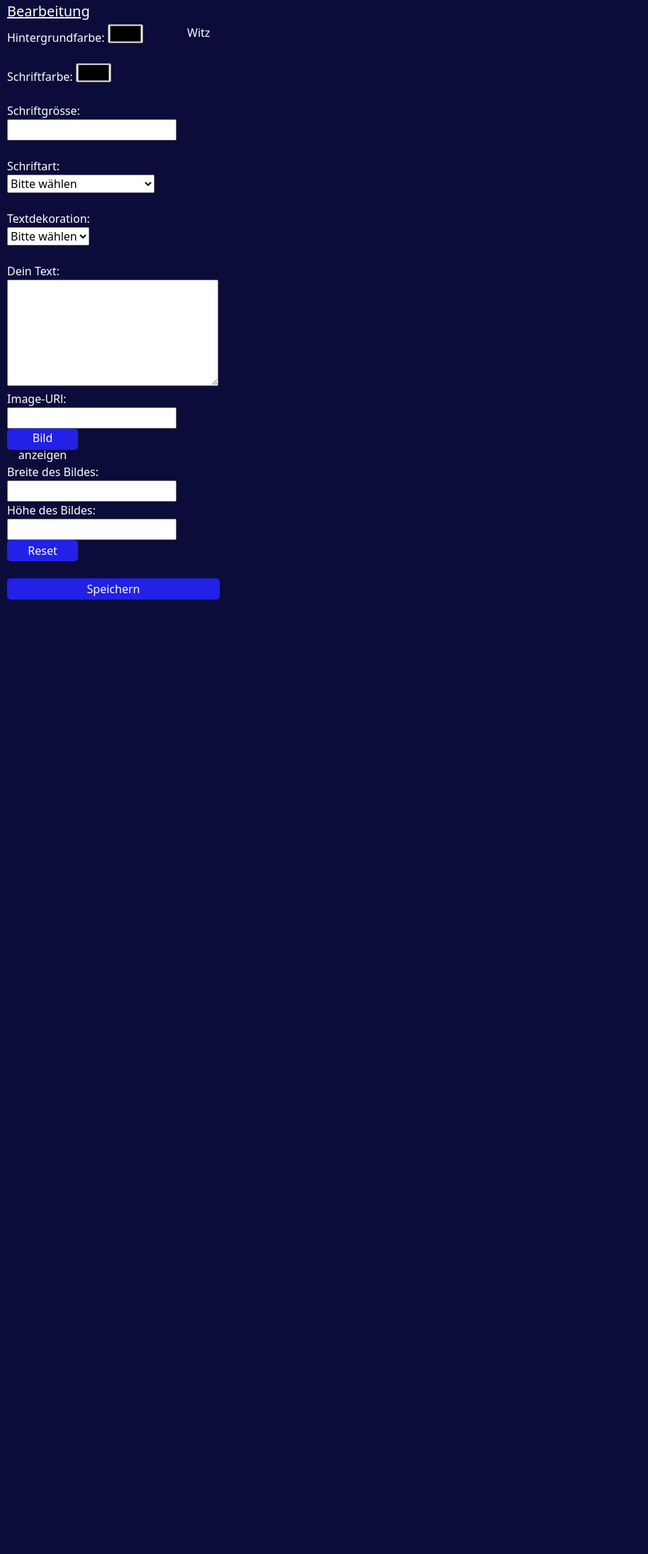
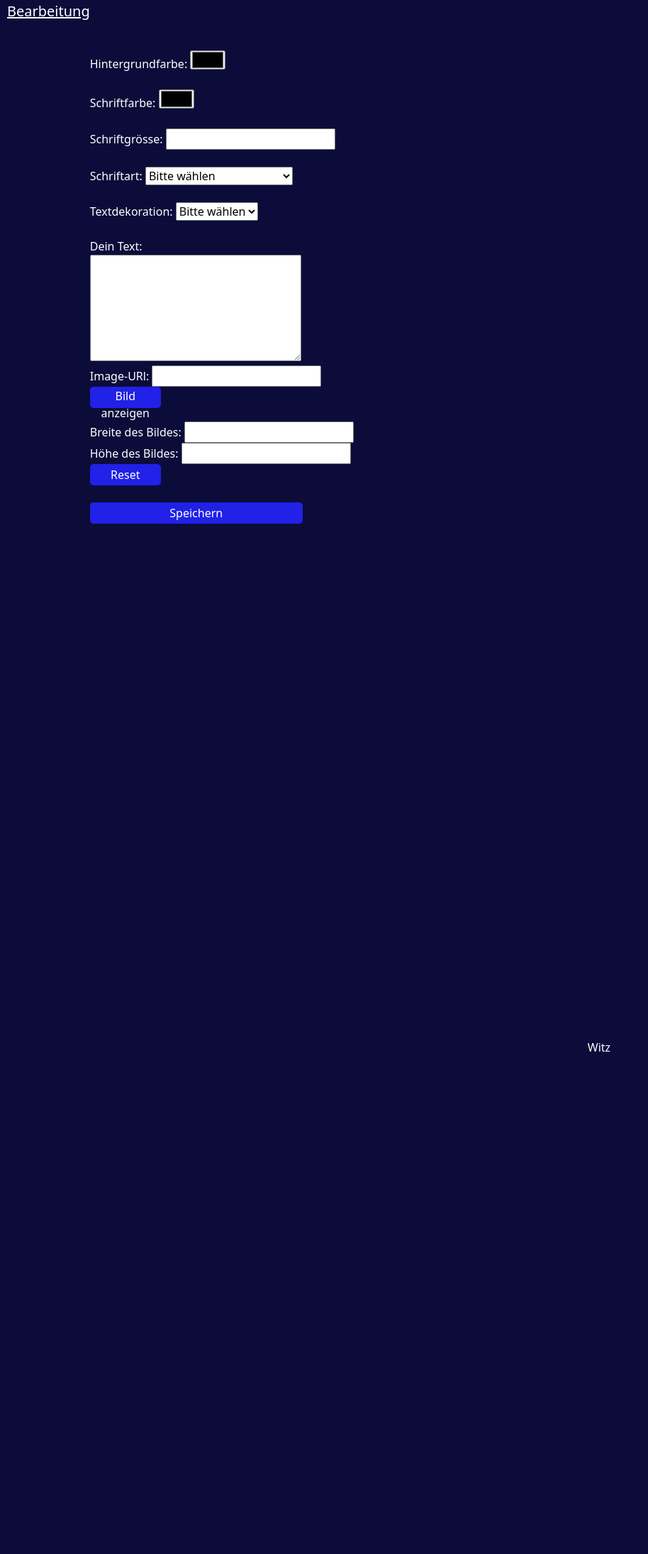
Before and after one commit to lucydu892/writing_lucy, a PHP site: page /writing_lucy/ in a window 1280 px wide. Shown: the part 56-2246 px from the top of the page at 71% size, without its empty margins (0-914 px from the left). Before the commit the page ends 901 px from the top, so only its background shows below. Run offline with PHP 8.4, Linux system fonts and the light colour scheme; the visitor is signed in with stand-in values (Sample User, id 1).

Commit message:
grid auf flexbox geändert

```diff
--- a/css/header.css
+++ b/css/header.css
@@ -1,12 +1,12 @@
 #navbar{
     text-size-adjust: 5px;
-    background-color:rgb(21, 255, 0);
+  }
+  header {
+    position: fixed;
   }
   h1 {
+    margin-top: 60px;
     font-size: 20px;
     text-decoration: underline;
     color: white;
-    display: grid;
-    grid-row: 2;
-    grid-column: 1;
   }
--- a/css/home.css
+++ b/css/home.css
@@ -1,8 +1,6 @@
 body {
-  display: grid;
-  grid-template-columns: 40% 60%;
-  grid-template-rows: 60px 50px auto 50px;
   background-color: rgb(12, 12, 58);
+  display: flex;
   color: white;
   margin-left: 10px;
 }
@@ -11,21 +9,16 @@ button {
   width: 60px;
 }
 
-
-div > .editor {
-  display: grid;
-  grid-row: 3;
-
-}
 main {
-  grid-row: 3;
-  grid-column: 1;
+  flex-direction: columm;
+  justify-content: flex-end;
 }
 
-#output {
-  grid-row: 3;
-  grid-column: 2;
-}
+
 .saveData > button{
   width: 300px;
 }
+#output {
+  margin: 70%;
+  padding: 50%;
+}
--- a/css/post.css
+++ b/css/post.css
@@ -1,11 +1,12 @@
 body {
-    grid-template-rows: 60px 30px, auto;
-    grid-template-columns: 20% auto 20%;
+    display: flex;
 }
-.card{
-    display: grid;
-    grid-row: 3/3;
-    grid-column:2/2;
+main{
+    justify-content: center;
+    margin-top: 10%;
+    align-items: center;
+    width: 50%;
+    height: 70%;
 }
 .card-header {
     margin-bottom: 50px;
--- a/css/register.css
+++ b/css/register.css
@@ -1,19 +1,12 @@
-body {
-    grid-template-columns: 20% 80%;
-    grid-template-rows: 60px 30px  auto auto;
-}
+
 form {
-    grid-row: 4;
-    grid-column: 2;
+
     padding-right: 50px;
 }
 form a {
     text-decoration: none;
 }
-ul {
-    grid-row: 3;
-    grid-column: 2;
-}
+
 button {
     width: 100px;
     height: 30px;
--- a/js/home.js
+++ b/js/home.js
@@ -9,6 +9,7 @@ document.getElementById("resetBtn").addEventListener("click", resetPersonalizati
 document.getElementById("imageWidth").addEventListener("input", changeImageSize);
 document.getElementById("imageHeight").addEventListener("input", changeImageSize);
 document.getElementById("joke-container").addEventListener("load", importJoke);
+document.getElementById("imageBtn").addEventListener("click", importImageFromComputer)
 
 }
 function innerText(e) {
@@ -90,7 +91,7 @@ async function importJoke() {
 importJoke();
 setInterval(importJoke,60000)
 
-/*function importImageFromComputer () {
+function importImageFromComputer () {
     const input = document.querySelector('#imageLink');
     const image = document.querySelector('.image');
     input.addEventListener('change', e => {
@@ -105,4 +106,4 @@ setInterval(importJoke,60000)
             fileReader.readAsDataURL(file);
         }
     });
-   }*/
+   }
--- a/models/home_model.php
+++ b/models/home_model.php
@@ -16,9 +16,12 @@
             $imageWidth =$_POST['imageWidth'] ?? '';
             $imageHeight =$_POST['imageHeight'] ?? '';
             $time = date("Y-m-d H:i:s");
+            $joke = $_POST['joke'] ?? '';
             $userId = ($_SESSION['userName']);
 
-            $stmt = $dbCon->prepare('INSERT INTO document (userId, text, image ,bgColor, fontColor, fontSize, fontFamily, fontDeco, imageWidth, imageHeight, time) VALUES (:userId, :text, :image, :bgColor, :fontColor, :fontSize, :fontFamily, :fontDeco, :imageWidth, :imageHeight, :time)');
+            $stmt = $dbCon->prepare('INSERT INTO document
+            (userId, text, image ,bgColor, fontColor, fontSize, fontFamily, fontDeco, imageWidth, imageHeight, time, joke)
+            VALUES (:userId, :text, :image, :bgColor, :fontColor, :fontSize, :fontFamily, :fontDeco, :imageWidth, :imageHeight, :time, :joke)');
             $stmt->bindParam(':userId', $userId);
             $stmt->bindParam(':text', $inputText);
             $stmt->bindParam(':image', $image);
@@ -30,6 +33,7 @@
             $stmt->bindParam(':imageWidth', $imageWidth);
             $stmt->bindParam(':imageHeight', $imageHeight);
             $stmt->bindParam(':time', $time);
+            $stmt->bindParam(':joke', $joke);
             $stmt->execute();
         }
     }
--- a/models/post_model.php
+++ b/models/post_model.php
@@ -5,7 +5,7 @@ $dbCon = connectToDatabase();
 if(isset($_SESSION['userId'])){
 
     $userId = $_SESSION['userName'];
-    $prepPost = $dbCon-> prepare("select * from document where userId= :userName order by time asc");
+    $prepPost = $dbCon-> prepare("select * from document where userId= :userName order by time desc");
     $prepPost->execute([':userName' => $_SESSION['userName']]);
     $post = $prepPost->fetchAll();
 } else {
--- a/views/home_view.php
+++ b/views/home_view.php
@@ -30,7 +30,7 @@
             <div>
                 <label for="fontFamily">Schriftart:</label>
                 <select  name="fontFamily" id="fontFamily">
-                    <option value="1">Bitte wählen</option>
+                    <option value="none">Bitte wählen</option>
                     <option value="Arial, sans-serif">Arial, sans-serif</option>
                     <option value="Palatino Linotype">Palatino Linotype</option>
                     <option value="Helvetica">Helvetica</option>
@@ -64,7 +64,7 @@
                 <label for="imageLink">Image-URl:</label>
                 <input type="text" name="imageLink" id="imageLink">
                 <br>
-                <button id="imageBtn" type="button" onclick="loadImage()">Bild anzeigen</button>
+                <button id="imageBtn" type="button">Bild anzeigen</button>
             </div>
             <div class="content">
                 <div>
@@ -83,16 +83,16 @@
                 <button id="saveBtn" type="submit">Speichern</button>
             </div>
             <br>
-
+            <div id="output">
+                <div id="joke-container" name="joke">Witz</div>
+                <div id="text-output"></div>
+                <div id="image-container"></div>
+            </div>
         </form>
 
     </main>
 
-    <div id="output">
-        <div id="joke-container">Witz</div>
-        <div id="text-output"></div>
-        <div id="image-container"></div>
-    </div>
+
 
 
     <script src="js/home.js">
--- a/views/post_view.php
+++ b/views/post_view.php
@@ -5,13 +5,14 @@
 
 ?>
 <h1>Willkommen <?= $_SESSION['userName']; ?></h1>
-
+<main>
     <div class="card">
         <?php foreach ($post as $postOnDb): ?>
             <div class="card-header">
                 <p>Am <?= $postOnDb["time"]?></p>
             </div>
             <div class="card-body">
+            <p style="color: <?= $postOnDb["fontColor"] ?>;background-color: <?= $postOnDb["bgColor"] ?>;font-size: <?= $postOnDb["fontSize"].'px' ?>;font-family: <?= $postOnDb["fontFamily"] ?>;text-decoration: <?= $postOnDb["fontDeco"] ?>;"><?= htmlspecialchars($postOnDb["joke"]) ?></p>
                 <p style="color: <?= $postOnDb["fontColor"] ?>;background-color: <?= $postOnDb["bgColor"] ?>;font-size: <?= $postOnDb["fontSize"].'px' ?>;font-family: <?= $postOnDb["fontFamily"] ?>;text-decoration: <?= $postOnDb["fontDeco"] ?>;"><?= htmlspecialchars($postOnDb["text"]) ?></p>
                 <?php if (($postOnDb ['image']) !== '') { ?>
                 <img src="<?= htmlspecialchars($postOnDb["image"]) ?>" class="card-img-top" alt="post" style="width: <?= $postOnDb["imageWidth"]. 'px'?>;height: <?= $postOnDb["imageHeight"].'px'?>;">
@@ -21,3 +22,4 @@
             </div>
         <?php endforeach; ?>
     </div>
+</main>
```
Also changed, not shown: 1 other file. Lines whose indentation alone changed are shown as unchanged.
